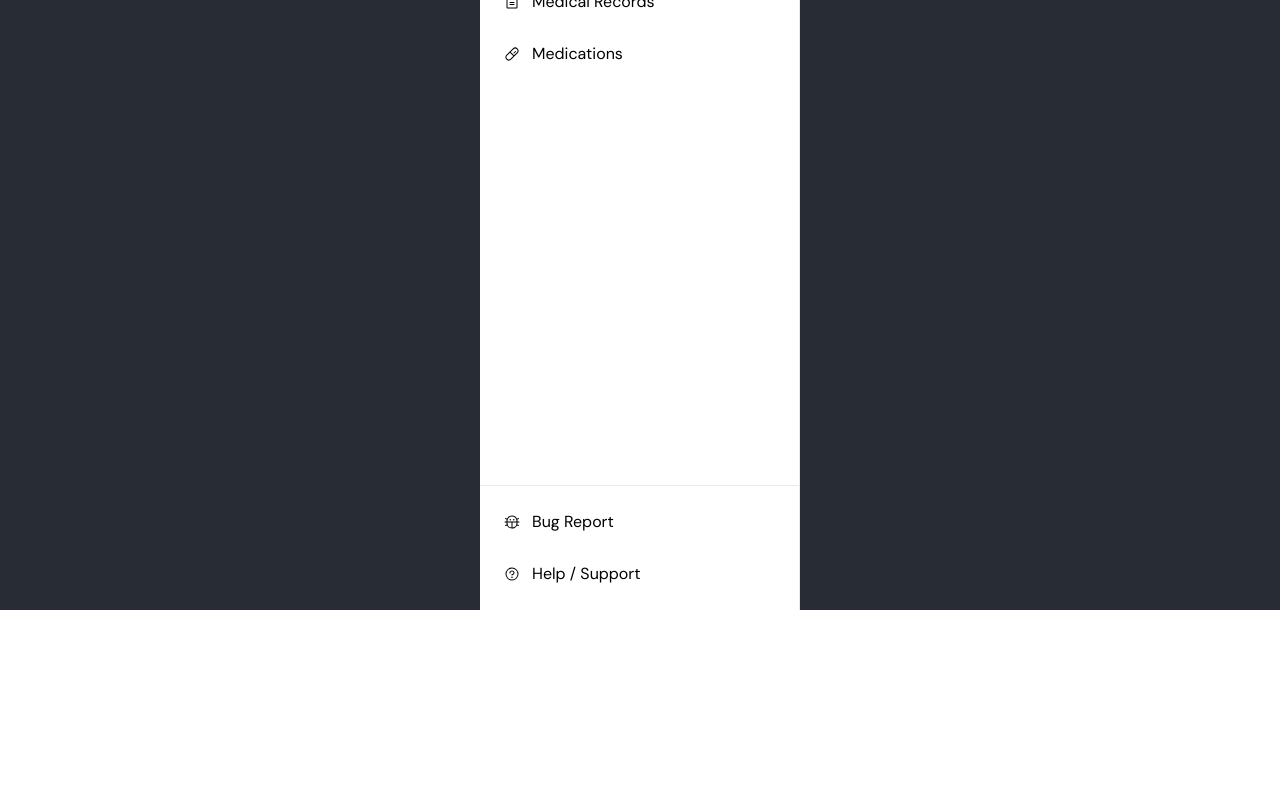
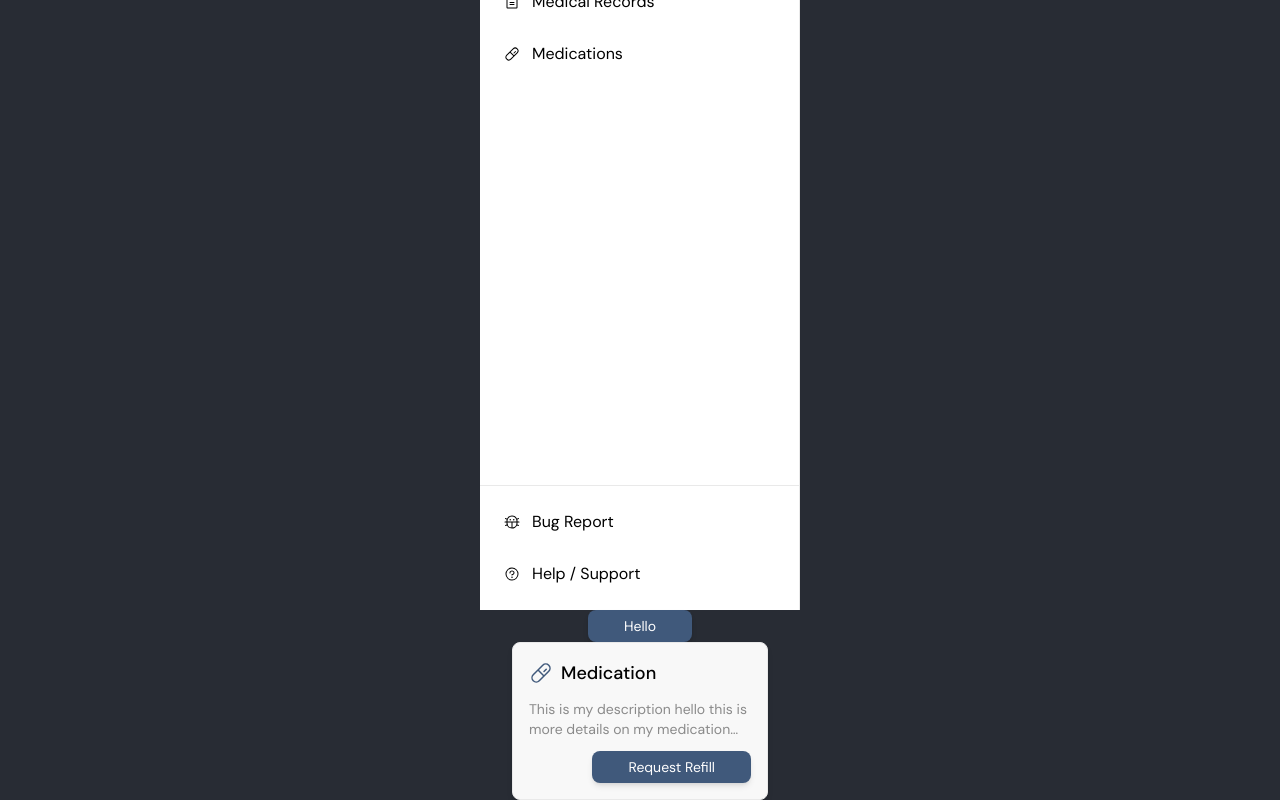
Before and after one commit to keithy1012/willow-crm, a React (Create React App) app in the folder frontend/: page / in a window 1280 px wide. Shown: the part 190-990 px from the top of the page. Before the commit the page ends 800 px from the top, so only its background shows below. Built offline with nearby package versions, Linux system fonts and the light colour scheme.

Commit message:
Feat: Medication Card and Primary Button

```diff
--- a/frontend/src/App.tsx
+++ b/frontend/src/App.tsx
@@ -1,12 +1,18 @@
 import React from "react";
 import "./App.css";
 import PatientSidebar from "./components/sidebar/PatientSidebar.tsx";
+import PrimaryButton from "./components/buttons/PrimaryButton.tsx";
+import MedicationCard from './components/card/MedicationCard.tsx';
 
 function App() {
   return (
     <div className="App">
       <header className="App-header">
         <PatientSidebar></PatientSidebar>
+        <PrimaryButton text={"Hello"} variant={"primary"} size={"small"}></PrimaryButton>
+        <MedicationCard medication={"Medication"} description={"This is my description hello this is more details on my medication yay! "}>
+
+        </MedicationCard>
       </header>
     </div>
   );
--- /dev/null
+++ b/frontend/src/components/buttons/PrimaryButton.tsx
@@ -0,0 +1,41 @@
+import { Button } from "react-native";
+
+interface ButtonProps {
+  text: string;
+  onClick?: () => void;
+  variant: "primary" | "outline";
+  size: "small" | "medium" | "large";
+}
+const PrimaryButton: React.FC<ButtonProps> = ({
+  text,
+  onClick,
+  variant,
+  size,
+}) => {
+  const baseStyles =
+    "inline-flex items-center justify-center shadow-md font-md rounded-lg";
+
+  const variants = {
+    primary:
+      "bg-primary text-background hover:bg-opacity-90 shadow-md",
+    outline:
+      "border-2 border-primary border-1 bg-background shadow-md text-primary hover:bg-primary hover:text-background",
+  };
+
+  const sizes = {
+    small: "px-9 py-1.5 text-sm",
+    medium: "px-10 py-2 text-base",
+    large: "px-12 py-3 text-lg",
+  };
+
+  return (
+    <button
+      className={`${baseStyles} ${variants[variant]} ${sizes[size]}`}
+      onClick={onClick}
+    >
+      {text}
+    </button>
+  );
+};
+
+export default PrimaryButton;
--- /dev/null
+++ b/frontend/src/components/card/MedicationCard.tsx
@@ -0,0 +1,37 @@
+import { Pill } from "@phosphor-icons/react";
+import PrimaryButton from "../buttons/PrimaryButton.tsx";
+
+interface MedicationCardProps {
+  medication: string;
+  description: string;
+  onClick?: () => void;
+}
+
+const MedicationCard: React.FC<MedicationCardProps> = ({
+  medication,
+  description,
+  onClick,
+}) => {
+  return (
+    <div className="bg-foreground p-4 border border-stroke shadow-md rounded-lg w-64">
+      <div className="flex flex-col space-y-3">
+        <div className="flex items-center gap-2">
+          <Pill size={24} className="text-primary" />
+          <span className="text-lg text-left font-medium text-primaryText">{medication}</span>
+        </div>
+        <p className="text-sm text-left text-secondaryText line-clamp-2 overflow-hidden">
+          {description}
+        </p>
+        <div className="flex justify-end">
+          <PrimaryButton
+            text="Request Refill"
+            variant="primary"
+            size="small"
+          />
+        </div>
+      </div>
+    </div>
+  );
+};
+
+export default MedicationCard;
```
